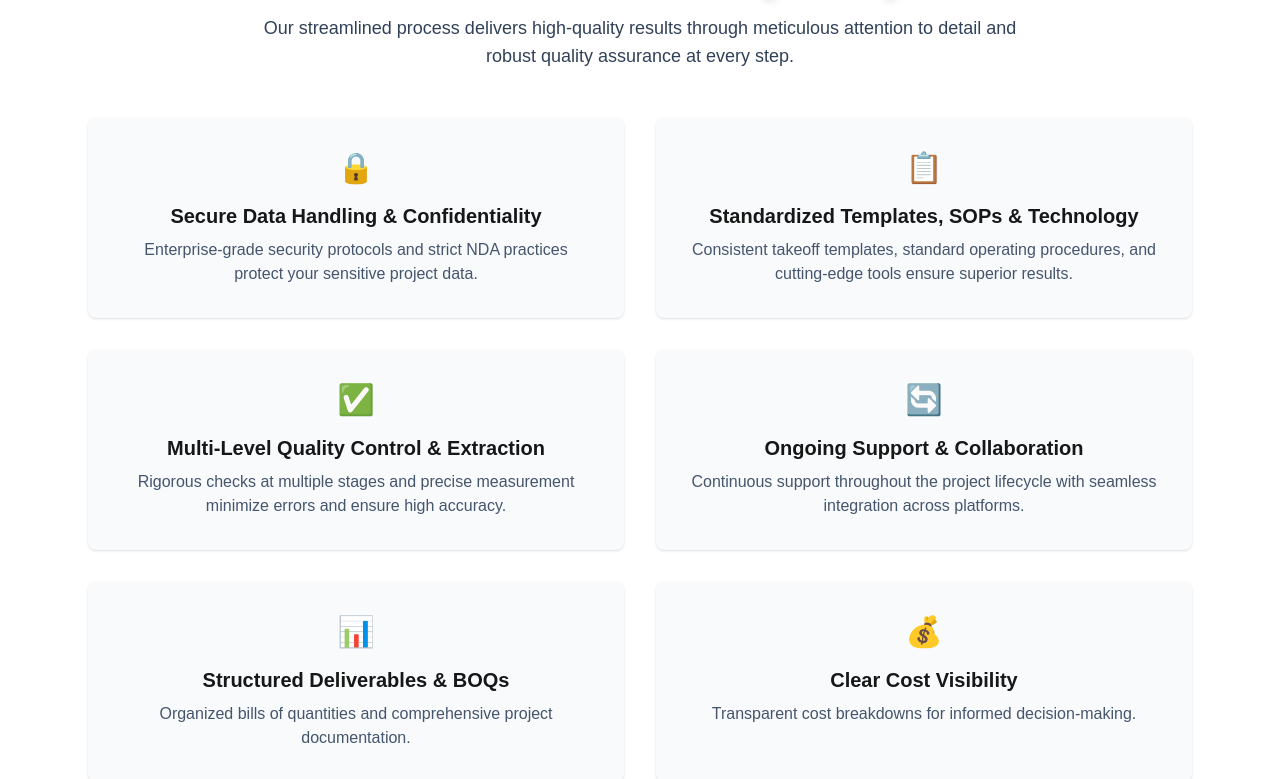
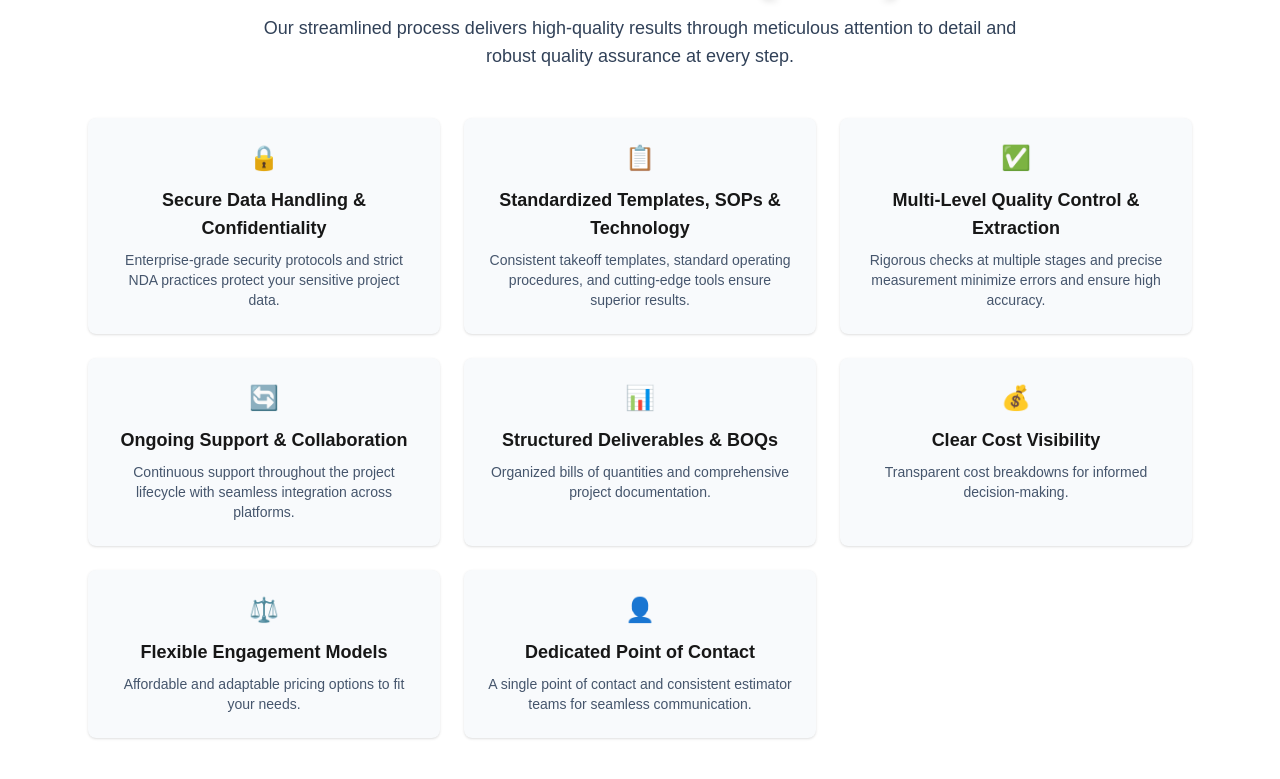
Before and after one commit to mgupta83/takeoffs360, a Next.js app in the folder ui/: page / in a window 1280 px wide. Shown: the part 1761-2540 px from the top of the page. Built offline with nearby package versions, Linux system fonts and the light colour scheme.

Commit message:
updated delivery card styles

```diff
--- a/ui/app/contact/page.tsx
+++ b/ui/app/contact/page.tsx
@@ -289,7 +289,6 @@ export default function ContactForm() {
                 <MapPin className="h-4 w-4 text-white" />
               </div>
               <div className="flex-1">
-                <div className="text-sm font-semibold text-slate-800 mb-2">Write To Us</div>
                 <div className="text-slate-800 leading-relaxed">
                   <div className="font-semibold text-sm text-slate-900 mb-2">Takeoffs360 LLC</div>
                   <div className="space-y-1">
--- a/ui/app/page.tsx
+++ b/ui/app/page.tsx
@@ -206,53 +206,53 @@ export default function Home() {
             <h2 className="text-4xl sm:text-5xl font-extrabold bg-gradient-to-r from-gray-700 to-gray-900 bg-clip-text text-transparent drop-shadow-md">How We Deliver Quality</h2>
             <p className="mt-4 text-lg text-slate-700 max-w-3xl mx-auto">Our streamlined process delivers high-quality results through meticulous attention to detail and robust quality assurance at every step.</p>
           </div>
-          <div className="grid grid-cols-1 md:grid-cols-2 gap-8">
-            <div className="bg-slate-50 p-8 rounded-lg shadow-sm text-center">
-              <div className="text-amber-500 text-3xl mb-4">🔒</div>
-              <h3 className="text-xl font-semibold mb-2">Secure Data Handling & Confidentiality</h3>
-              <p className="text-slate-600">Enterprise-grade security protocols and strict NDA practices protect your sensitive project data.</p>
+          <div className="grid grid-cols-1 md:grid-cols-2 lg:grid-cols-3 gap-6">
+            <div className="bg-slate-50 p-6 rounded-lg shadow-sm text-center">
+              <div className="text-amber-500 text-2xl mb-3">🔒</div>
+              <h3 className="text-lg font-semibold mb-2">Secure Data Handling & Confidentiality</h3>
+              <p className="text-sm text-slate-600">Enterprise-grade security protocols and strict NDA practices protect your sensitive project data.</p>
             </div>
 
-            <div className="bg-slate-50 p-8 rounded-lg shadow-sm text-center">
-              <div className="text-amber-500 text-3xl mb-4">📋</div>
-              <h3 className="text-xl font-semibold mb-2">Standardized Templates, SOPs & Technology</h3>
-              <p className="text-slate-600">Consistent takeoff templates, standard operating procedures, and cutting-edge tools ensure superior results.</p>
+            <div className="bg-slate-50 p-6 rounded-lg shadow-sm text-center">
+              <div className="text-amber-500 text-2xl mb-3">📋</div>
+              <h3 className="text-lg font-semibold mb-2">Standardized Templates, SOPs & Technology</h3>
+              <p className="text-sm text-slate-600">Consistent takeoff templates, standard operating procedures, and cutting-edge tools ensure superior results.</p>
             </div>
 
-            <div className="bg-slate-50 p-8 rounded-lg shadow-sm text-center">
-              <div className="text-amber-500 text-3xl mb-4">✅</div>
-              <h3 className="text-xl font-semibold mb-2">Multi-Level Quality Control & Extraction</h3>
-              <p className="text-slate-600">Rigorous checks at multiple stages and precise measurement minimize errors and ensure high accuracy.</p>
+            <div className="bg-slate-50 p-6 rounded-lg shadow-sm text-center">
+              <div className="text-amber-500 text-2xl mb-3">✅</div>
+              <h3 className="text-lg font-semibold mb-2">Multi-Level Quality Control & Extraction</h3>
+              <p className="text-sm text-slate-600">Rigorous checks at multiple stages and precise measurement minimize errors and ensure high accuracy.</p>
             </div>
 
-            <div className="bg-slate-50 p-8 rounded-lg shadow-sm text-center">
-              <div className="text-amber-500 text-3xl mb-4">🔄</div>
-              <h3 className="text-xl font-semibold mb-2">Ongoing Support & Collaboration</h3>
-              <p className="text-slate-600">Continuous support throughout the project lifecycle with seamless integration across platforms.</p>
+            <div className="bg-slate-50 p-6 rounded-lg shadow-sm text-center">
+              <div className="text-amber-500 text-2xl mb-3">🔄</div>
+              <h3 className="text-lg font-semibold mb-2">Ongoing Support & Collaboration</h3>
+              <p className="text-sm text-slate-600">Continuous support throughout the project lifecycle with seamless integration across platforms.</p>
             </div>
 
-            <div className="bg-slate-50 p-8 rounded-lg shadow-sm text-center">
-              <div className="text-amber-500 text-3xl mb-4">📊</div>
-              <h3 className="text-xl font-semibold mb-2">Structured Deliverables & BOQs</h3>
-              <p className="text-slate-600">Organized bills of quantities and comprehensive project documentation.</p>
+            <div className="bg-slate-50 p-6 rounded-lg shadow-sm text-center">
+              <div className="text-amber-500 text-2xl mb-3">📊</div>
+              <h3 className="text-lg font-semibold mb-2">Structured Deliverables & BOQs</h3>
+              <p className="text-sm text-slate-600">Organized bills of quantities and comprehensive project documentation.</p>
             </div>
 
-            <div className="bg-slate-50 p-8 rounded-lg shadow-sm text-center">
-              <div className="text-amber-500 text-3xl mb-4">💰</div>
-              <h3 className="text-xl font-semibold mb-2">Clear Cost Visibility</h3>
-              <p className="text-slate-600">Transparent cost breakdowns for informed decision-making.</p>
+            <div className="bg-slate-50 p-6 rounded-lg shadow-sm text-center">
+              <div className="text-amber-500 text-2xl mb-3">💰</div>
+              <h3 className="text-lg font-semibold mb-2">Clear Cost Visibility</h3>
+              <p className="text-sm text-slate-600">Transparent cost breakdowns for informed decision-making.</p>
             </div>
 
-            <div className="bg-slate-50 p-8 rounded-lg shadow-sm text-center">
-              <div className="text-amber-500 text-3xl mb-4">⚖️</div>
-              <h3 className="text-xl font-semibold mb-2">Flexible Engagement Models</h3>
-              <p className="text-slate-600">Affordable and adaptable pricing options to fit your needs.</p>
+            <div className="bg-slate-50 p-6 rounded-lg shadow-sm text-center">
+              <div className="text-amber-500 text-2xl mb-3">⚖️</div>
+              <h3 className="text-lg font-semibold mb-2">Flexible Engagement Models</h3>
+              <p className="text-sm text-slate-600">Affordable and adaptable pricing options to fit your needs.</p>
             </div>
 
-            <div className="bg-slate-50 p-8 rounded-lg shadow-sm text-center">
-              <div className="text-amber-500 text-3xl mb-4">👤</div>
-              <h3 className="text-xl font-semibold mb-2">Dedicated Point of Contact</h3>
-              <p className="text-slate-600">A single point of contact and consistent estimator teams for seamless communication.</p>
+            <div className="bg-slate-50 p-6 rounded-lg shadow-sm text-center">
+              <div className="text-amber-500 text-2xl mb-3">👤</div>
+              <h3 className="text-lg font-semibold mb-2">Dedicated Point of Contact</h3>
+              <p className="text-sm text-slate-600">A single point of contact and consistent estimator teams for seamless communication.</p>
             </div>
           </div>
         </div>
```
